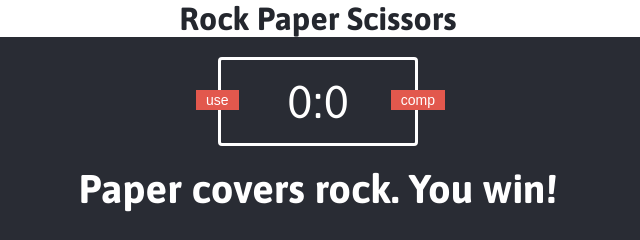
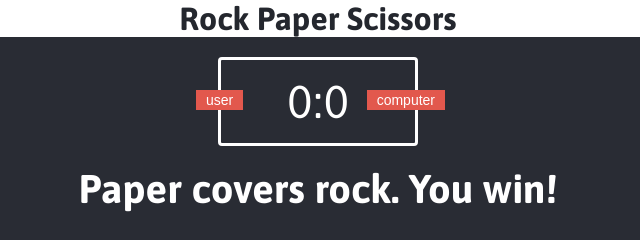
Before and after one commit to SmileTomato515/paper-scissors-stone, a plain HTML site: page index.html in a window 1280 px wide. Shown: the top 240 px of the page, 322-962 px from the left. Drawn offline with Linux system fonts and the light colour scheme.

Commit message:
Update index.html

```diff
--- a/index.html
+++ b/index.html
@@ -12,8 +12,8 @@
 	</header>
 
 	<div class="score-board">
-		<div id="user-label" class="badge">use</div>
-		<div id="computer-label" class="badge">comp</div>
+		<div id="user-label" class="badge">user</div>
+		<div id="computer-label" class="badge">computer</div>
 		<span id="user-score">0</span>:<span id="computer-score">0</span>
 	</div>
 
```
